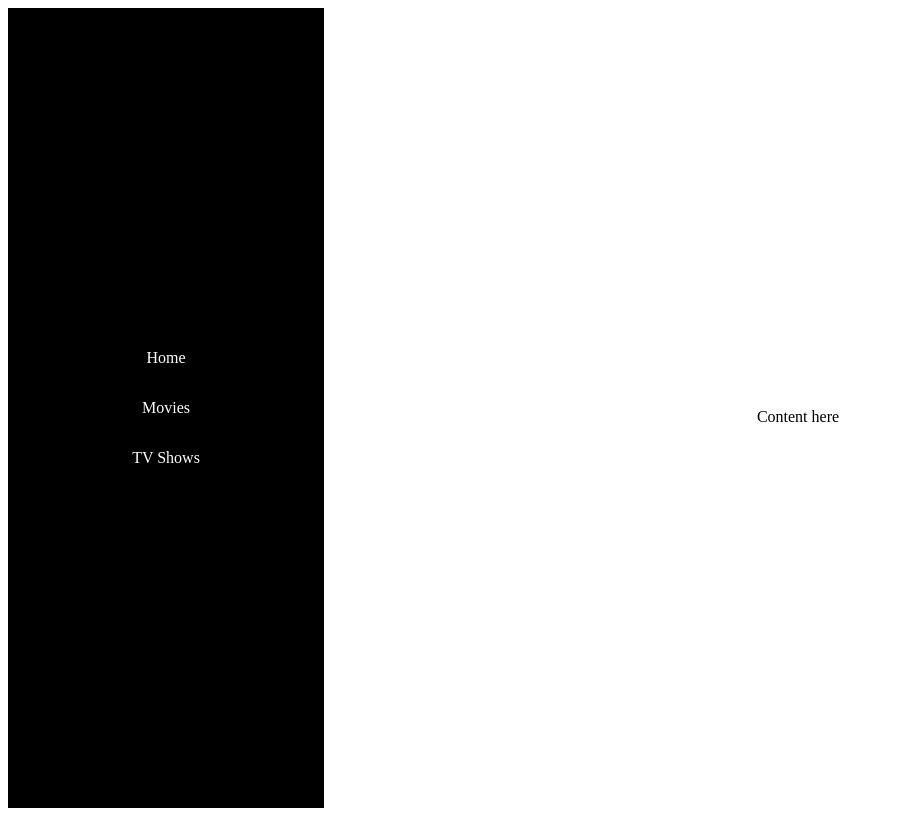
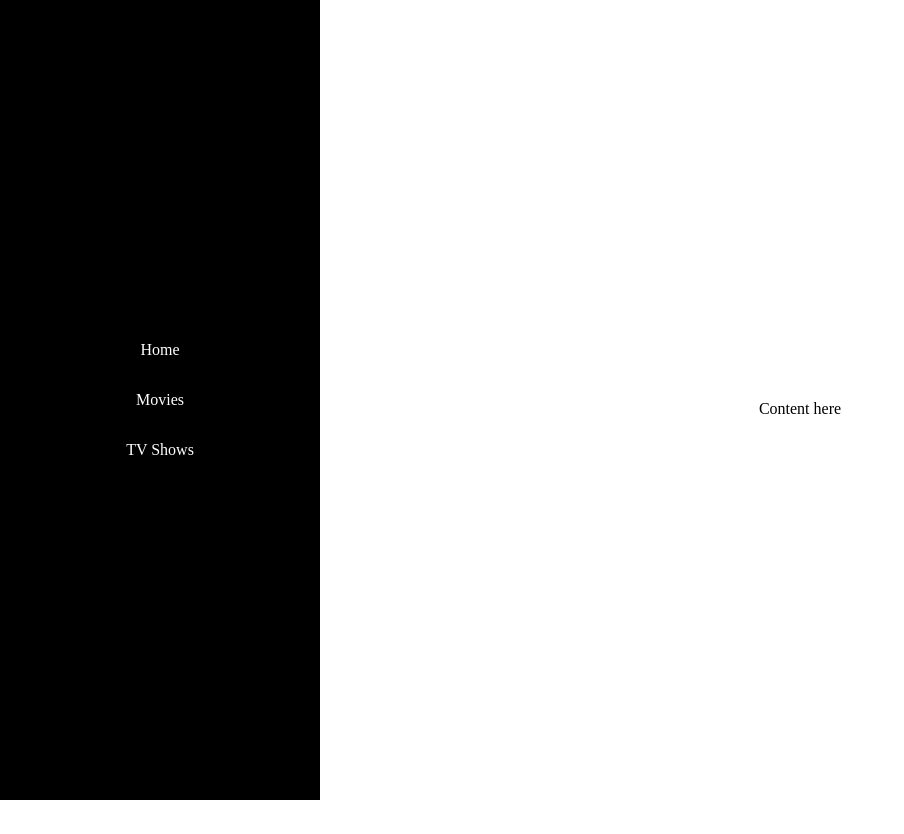
Before and after one commit to reedx8/Movie-Dashboard, a React (Create React App) app in the folder dashboard/: page / in a window 1280 px wide. Shown: the whole page, without its empty margins (0-904 px from the left). Built offline with nearby package versions, Linux system fonts and the light colour scheme.

Commit message:
Removed white spacing around website's outer edges

```diff
--- a/dashboard/src/App.css
+++ b/dashboard/src/App.css
@@ -1,5 +1,14 @@
+body,
+html {
+  /* removes white spacing around the edges of website */
+  margin: 0;
+  padding: 0;
+}
+
 .App {
   display: grid;
   grid-template-columns: repeat(4, 1fr);
   grid-template-rows: 1fr;
+  margin: 0px;
+  padding: 0px;
 }
```
